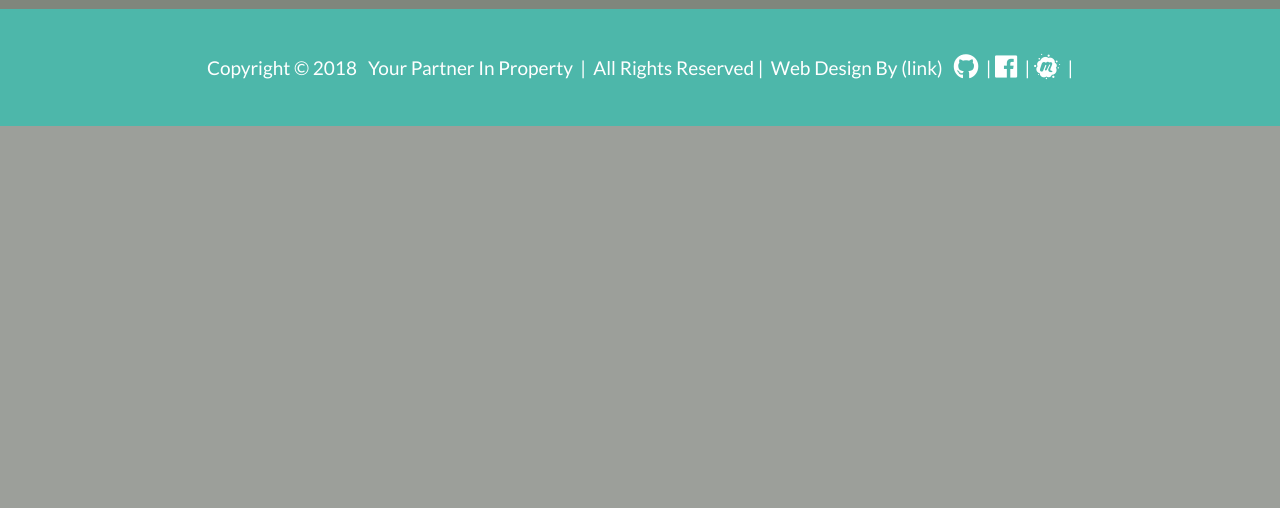
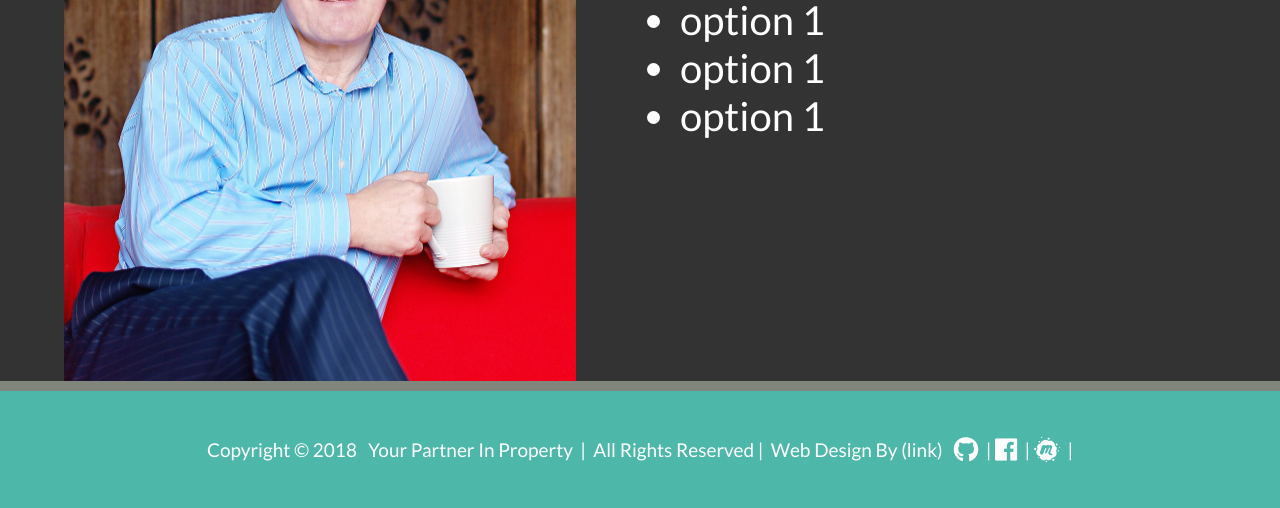
Before and after one commit to Trin3232/YPIP, a PHP site: page /HTML-Pages/index.html in a window 1280 px wide. Shown: the part 1079-1587 px from the top of the page. Before the commit the page ends 1205 px from the top, so only its background shows below. Run offline with PHP 8.4, Linux system fonts and the light colour scheme; some libraries are stand-ins or nearby versions.

Commit message:
updated 19
modified html to include his profile picture and some bullet points

```diff
--- a/HTML-Pages/index.html
+++ b/HTML-Pages/index.html
@@ -47,8 +47,23 @@
 				</section>
 					<!--INFO SECTION -->
 				<section id="info">
-					<div class="container">
-           <img class="jk1" src="../Images/Glasgow/IMG_0732.jpg" alt="John Sofa Facing Front">
+					<div class="container" style="width:100% !important;">
+         		<!-- <img class="jk1" src="../Images/Glasgow/IMG_0732.jpg" alt="John Sofa Facing Front"> -->
+				 		<div style="float:left;width:50%;">
+							<img src="../Images/Profile Pics/John Kerr Sofa facing original.jpg" alt="John Sofa Facing Front" style="width:80%;margin-left: auto; margin-right: auto; display: block;margin-top: 3px;" />
+						</div>
+				 		<div style="float:right;width:50%;">
+							<ul style="width:100%;margin-left: auto; margin-right: auto; display: block; font-size: 40px; color: #ffffff; line-height: 1.2em;margin-top: 60px;">
+								<li>option 1</li>
+								<li>option 1</li>
+								<li>option 1</li>
+								<li>option 1</li>
+								<li>option 1</li>
+								<li>option 1</li>
+								<li>option 1</li>
+								<li>option 1</li>
+							</ul>
+						</div>
           </div>
 				</section>
 			<!-- </main> -->
--- a/css/main.css
+++ b/css/main.css
@@ -12,12 +12,13 @@ Author: Trin3232
 /******************************************
 /* DEFAULTS
 /*******************************************/
-
+html { height:100%; }
 body {
   font-family: 'Karma', 'Roboto', 'Opens Sans', sans-serif;
   margin: 0;
   padding: 0;
   line-height: 1.5em;
+  background: #333 !important;
 }
 
 /******************************************
```
